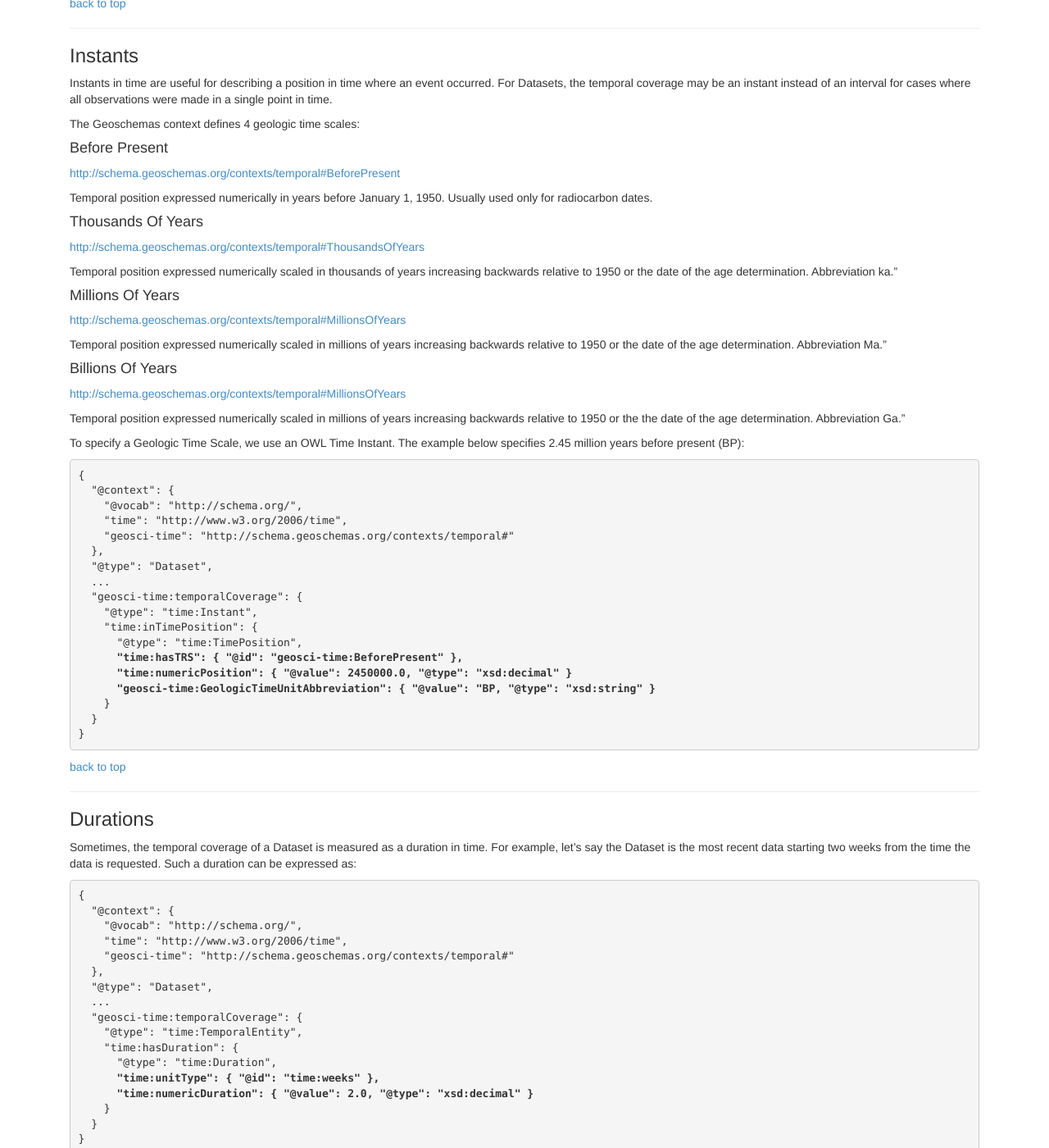
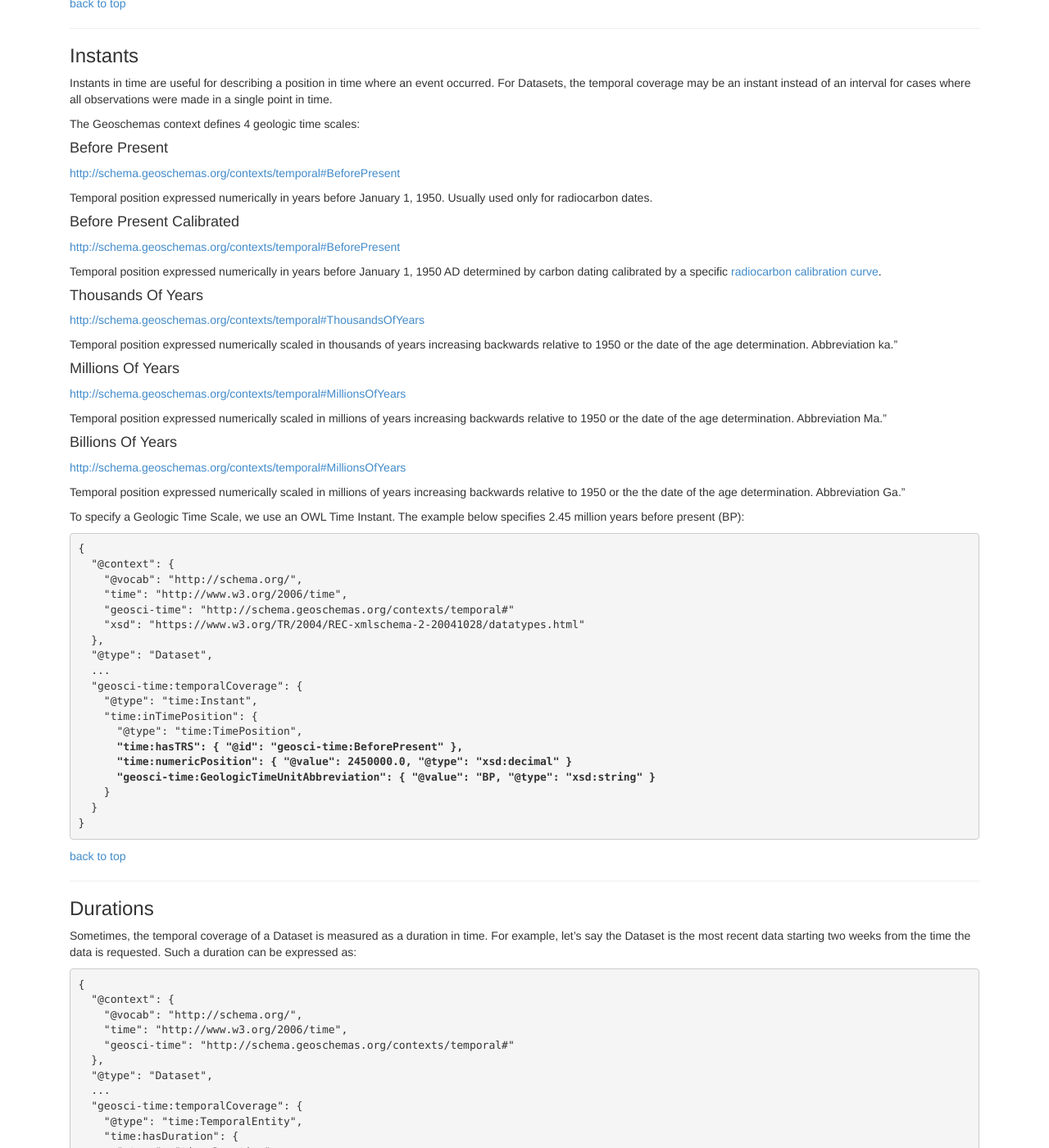
Before and after one commit to geoschemas-org/geoschemas-org.github.io, a Jekyll site: the page built from extensions/temporal.md, in a window 1280 px wide and 1400 px high, scrolled down 3415 px. Shown: the whole window at 82% size. Built offline with Jekyll 4.4.1, drawn with Linux system fonts in a browser that asks for light colours; our own code applies the rules of GitHub Pages for plain Markdown files.

Commit message:
added xsd context

```diff
--- a/extensions/temporal.md
+++ b/extensions/temporal.md
@@ -202,6 +202,12 @@ The Geoschemas context defines 4 geologic time scales:
 
 Temporal position expressed numerically in years before January 1, 1950. Usually used only for radiocarbon dates.
 
+#### Before Present Calibrated
+
+[http://schema.geoschemas.org/contexts/temporal#BeforePresent](http://schema.geoschemas.org/contexts/temporal#BeforePresentCalibrated)
+
+Temporal position expressed numerically in years before January 1, 1950 AD determined by carbon dating calibrated by a specific [radiocarbon calibration curve](https://en.wikipedia.org/wiki/Radiocarbon_calibration).
+
 #### Thousands Of Years
 
 [http://schema.geoschemas.org/contexts/temporal#ThousandsOfYears](http://schema.geoschemas.org/contexts/temporal#ThousandsOfYears)
@@ -228,6 +234,7 @@ To specify a Geologic Time Scale, we use an OWL Time Instant. The example below
     "@vocab": "http://schema.org/",
     "time": "http://www.w3.org/2006/time",
     "geosci-time": "http://schema.geoschemas.org/contexts/temporal#"
+    "xsd": "https://www.w3.org/TR/2004/REC-xmlschema-2-20041028/datatypes.html"
   },
   "@type": "Dataset",
   ...
```
